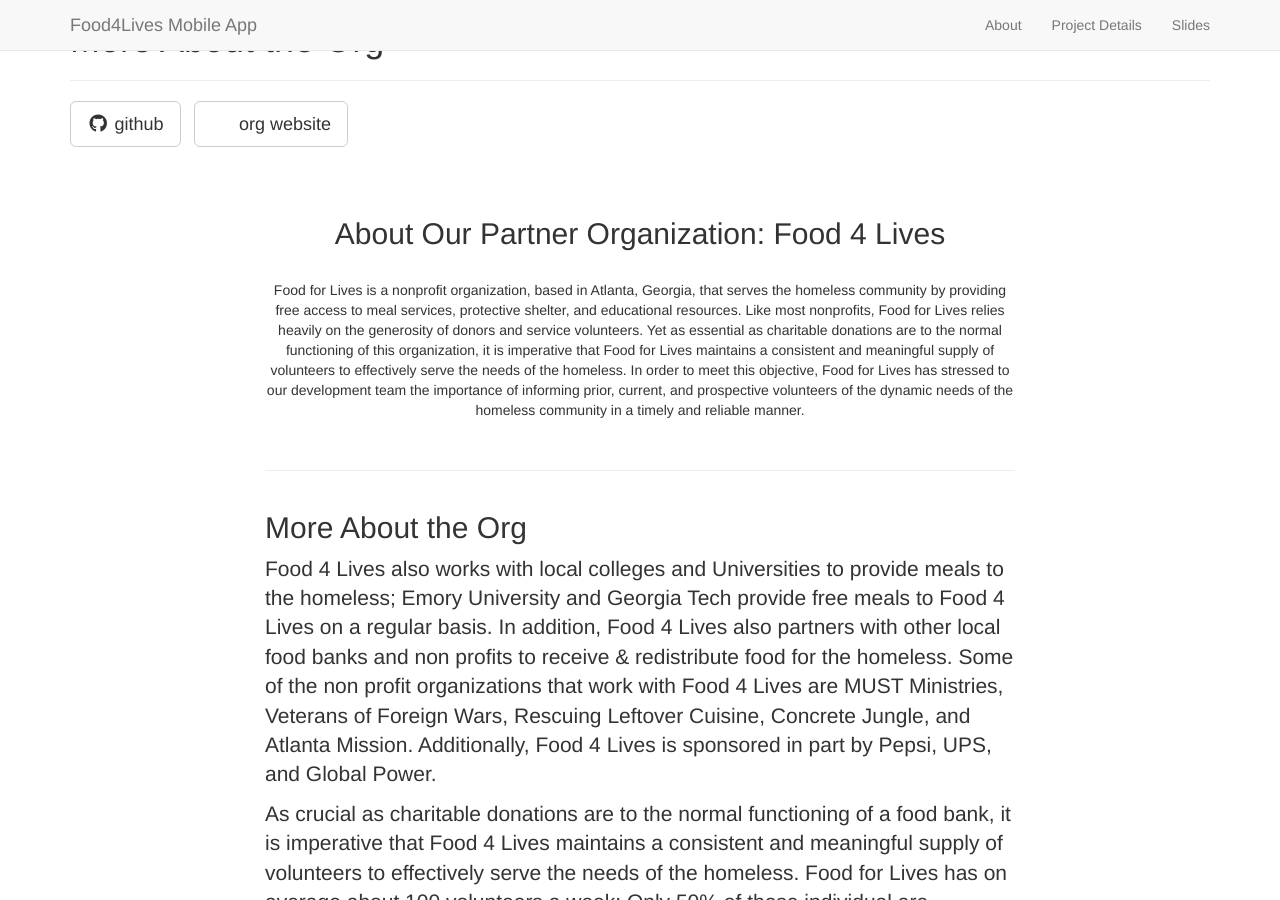
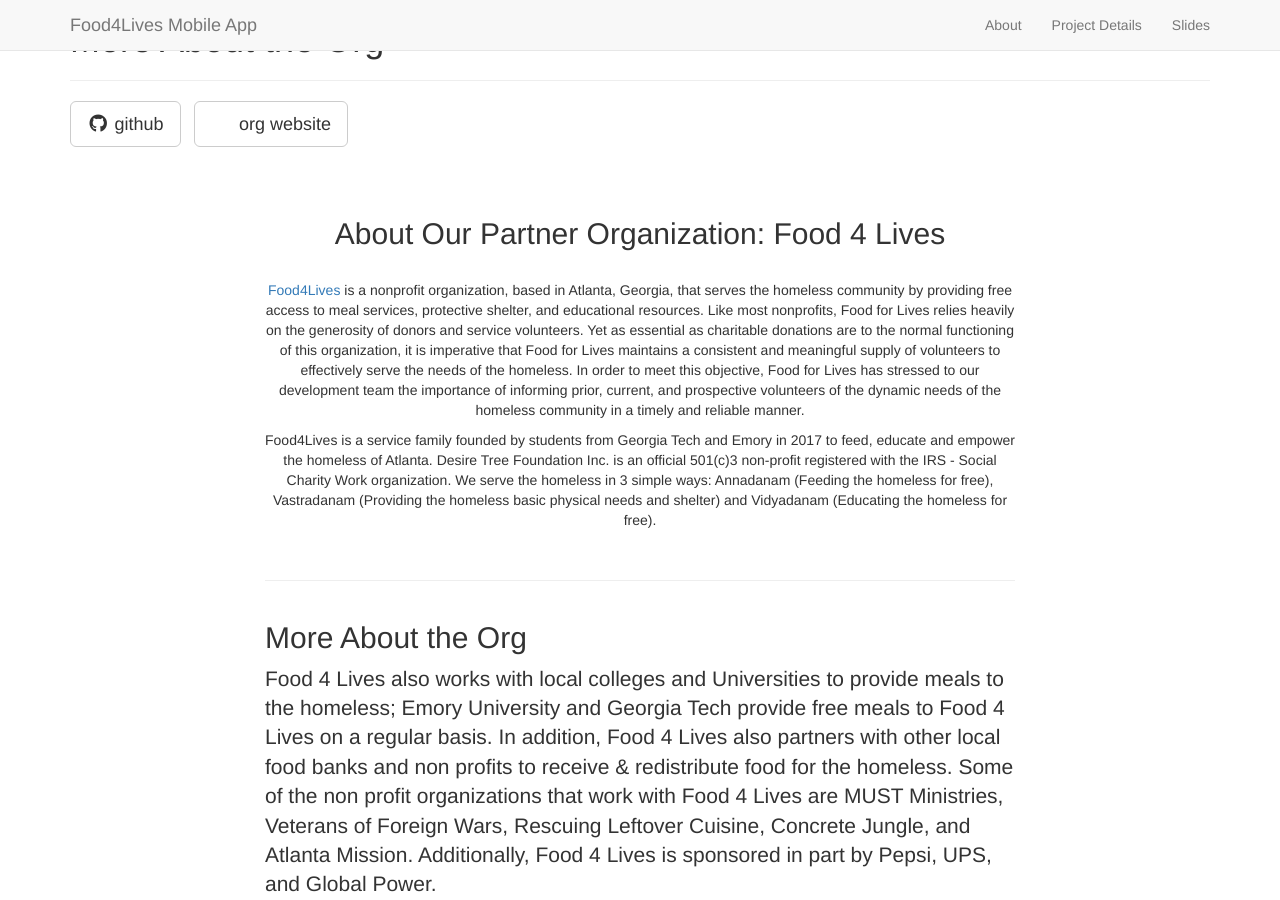
Before and after one commit to food4lives/food4lives.github.io, a Jekyll site: the page built from _posts/2021-02-09-moreabout.markdown, in a window 1280 px wide and 900 px high. Built offline with Jekyll 4.4.1, drawn with Linux system fonts in a browser that asks for light colours; nearby versions of some CDN libraries; library files that are not in the unit come from our copies.

Commit message:
Update about.html

```diff
--- a/_includes/about.html
+++ b/_includes/about.html
@@ -5,8 +5,9 @@
               <br/><br/>
               <h2>About Our Partner Organization: Food 4 Lives</h2>
               <br/>
-                <p>Food for Lives is a nonprofit organization, based in Atlanta, Georgia, that serves the homeless community by providing free access to meal services, protective shelter, and educational resources. Like most nonprofits, Food for Lives relies heavily on the generosity of donors and service volunteers. Yet as essential as charitable donations are to the normal functioning of this organization, it is imperative that Food for Lives maintains a consistent and meaningful supply of volunteers to effectively serve the needs of the homeless. In order to meet this objective, Food for Lives has stressed to our development team the importance of informing prior, current, and prospective volunteers of the dynamic needs of the homeless community in a timely and reliable manner.
+                <p><a href="https://food4lives.org/" target="_blank">Food4Lives</a> is a nonprofit organization, based in Atlanta, Georgia, that serves the homeless community by providing free access to meal services, protective shelter, and educational resources. Like most nonprofits, Food for Lives relies heavily on the generosity of donors and service volunteers. Yet as essential as charitable donations are to the normal functioning of this organization, it is imperative that Food for Lives maintains a consistent and meaningful supply of volunteers to effectively serve the needs of the homeless. In order to meet this objective, Food for Lives has stressed to our development team the importance of informing prior, current, and prospective volunteers of the dynamic needs of the homeless community in a timely and reliable manner.
                 </p>
+                <p>Food4Lives is a service family founded by students from Georgia Tech and Emory in 2017 to feed, educate and empower the homeless of Atlanta. Desire Tree Foundation Inc. is an official 501(c)3 non-profit registered with the IRS - Social Charity Work organization. We serve the homeless in 3 simple ways: Annadanam (Feeding the homeless for free), Vastradanam (Providing the homeless basic physical needs and shelter) and Vidyadanam (Educating the homeless for free).</p>
                 <br/>
               </div>
         </div>
```
